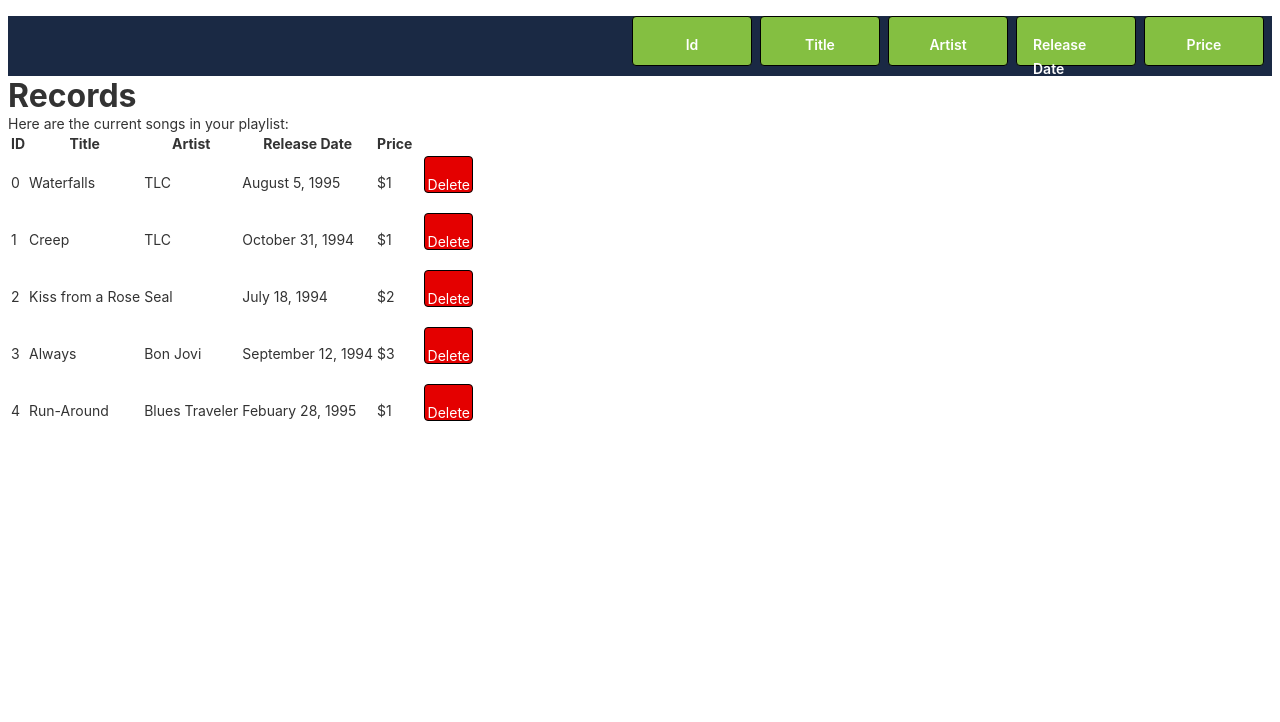
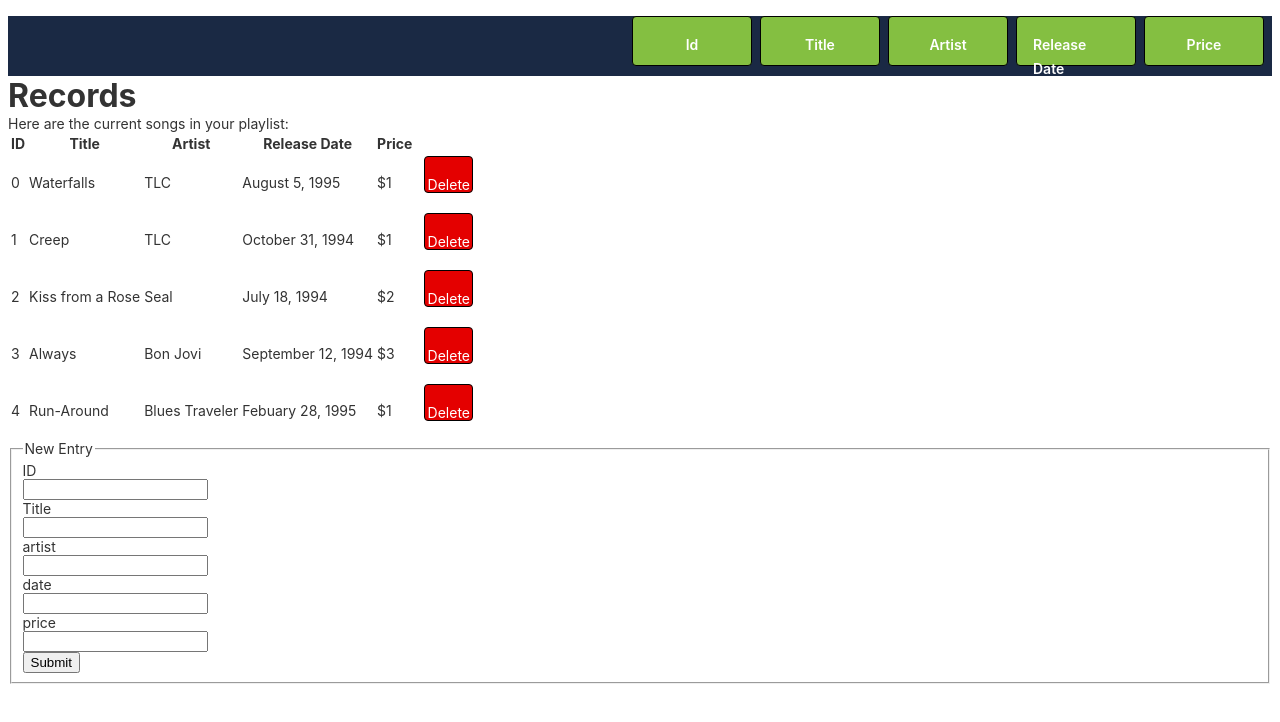
Before and after one commit to DannB11/COPERA, an Angular app in the folder PERA-test/: page / in a window 1280 px wide. Shown: the top 722 px of the page. Built offline with nearby package versions, Linux system fonts and the light colour scheme.

Commit message:
HTML bug fix

```diff
--- a/PERA-test/src/app/app.component.html
+++ b/PERA-test/src/app/app.component.html
@@ -24,7 +24,7 @@
 </div>
 
 <!-- Next Steps -->
-  <div>
+<div>
   <h1>Records</h1>
   <p>Here are the current songs in your playlist:</p>
 
@@ -55,27 +55,26 @@
       </tr>
     </tbody>
   </table>
-</div>
-<!--
-<div>
-  <form #signupForm="ngForm" (ngSubmit)="submit_new(signupForm)">
+
+  <form #FormName = "ngForm" (ngSubmit)="submit_new(FormName)">
     <fieldset>
         <legend>New Entry</legend>
         <label>ID<br />
-        <input type="text" name="id", id="id" ngModel /></label><br />
+        <input type="text" name="id" id="id" ngModel /></label><br />
         <label>Title<br />
-        <input type="text" name="title", id="title" ngModel /></label><br />
+        <input type="text" name="title" id="title" ngModel /></label><br />
         <label>artist<br />
-        <input type="text" name="artist", id="artist" ngModel /></label><br />
+        <input type="text" name="artist" id="artist" ngModel /></label><br />
         <label>date<br />
-        <input type="text" name="date", id="date" ngModel /></label><br />
+        <input type="text" name="date" id="date" ngModel /></label><br />
         <label>price<br />
-        <input type="text" name="price", id="price" ngModel /></label><br />
+        <input type="text" name="price" id="price" ngModel /></label><br />
         <button type="submit">Submit</button>
     </fieldset>
   </form>
+
 </div>
--->
+
 <!-- Footer -->
 
 <router-outlet></router-outlet>
--- a/PERA-test/src/app/app.component.ts
+++ b/PERA-test/src/app/app.component.ts
@@ -1,7 +1,7 @@
 import { AbstractJsEmitterVisitor } from '@angular/compiler/src/output/abstract_js_emitter';
 import { Component } from '@angular/core';
 import { NgForm } from '@angular/forms';
-import Album from './album';
+import Album from './Album';
 
 @Component({
   selector: 'app-root',
@@ -48,7 +48,6 @@ export class AppComponent {
     },
   ]
 
-
   sort_id() {
     this.albums.sort((a, b) => a.id.localeCompare(b.id))
   }
@@ -80,13 +79,16 @@ export class AppComponent {
   }
 
   submit_new(form: NgForm) {
-
+    var found: boolean = false;
     this.albums.forEach(album => {
       if(album.id == form.value.id){
         console.log("This ID already exists in your playlist");
-        return
+        found = true;
+        return;
       }
     })
-    this.albums.push(new Album(form.value.id, form.value.title, form.value.artist, form.value.date, form.value.price));
+    if(!found){
+      this.albums.push(new Album(form.value.id, form.value.title, form.value.artist, form.value.date, form.value.price));
+    }
   }
 }
--- a/PERA-test/src/app/app.module.ts
+++ b/PERA-test/src/app/app.module.ts
@@ -4,14 +4,15 @@ import { AppRoutingModule } from './app-routing.module';
 import { AppComponent } from './app.component';
 import { NgForm } from '@angular/forms';
 import { FormsModule } from '@angular/forms';
-import Album from './album'
-
+import Album from './Album'
+import "@angular/compiler";
 
 @NgModule({
   declarations: [
     AppComponent
   ],
   imports: [
+    FormsModule,
     BrowserModule,
     AppRoutingModule
   ],
```
Also changed, not shown: PERA-test/src/app/NewSongForm.ts (deleted, +0 -14 lines).
